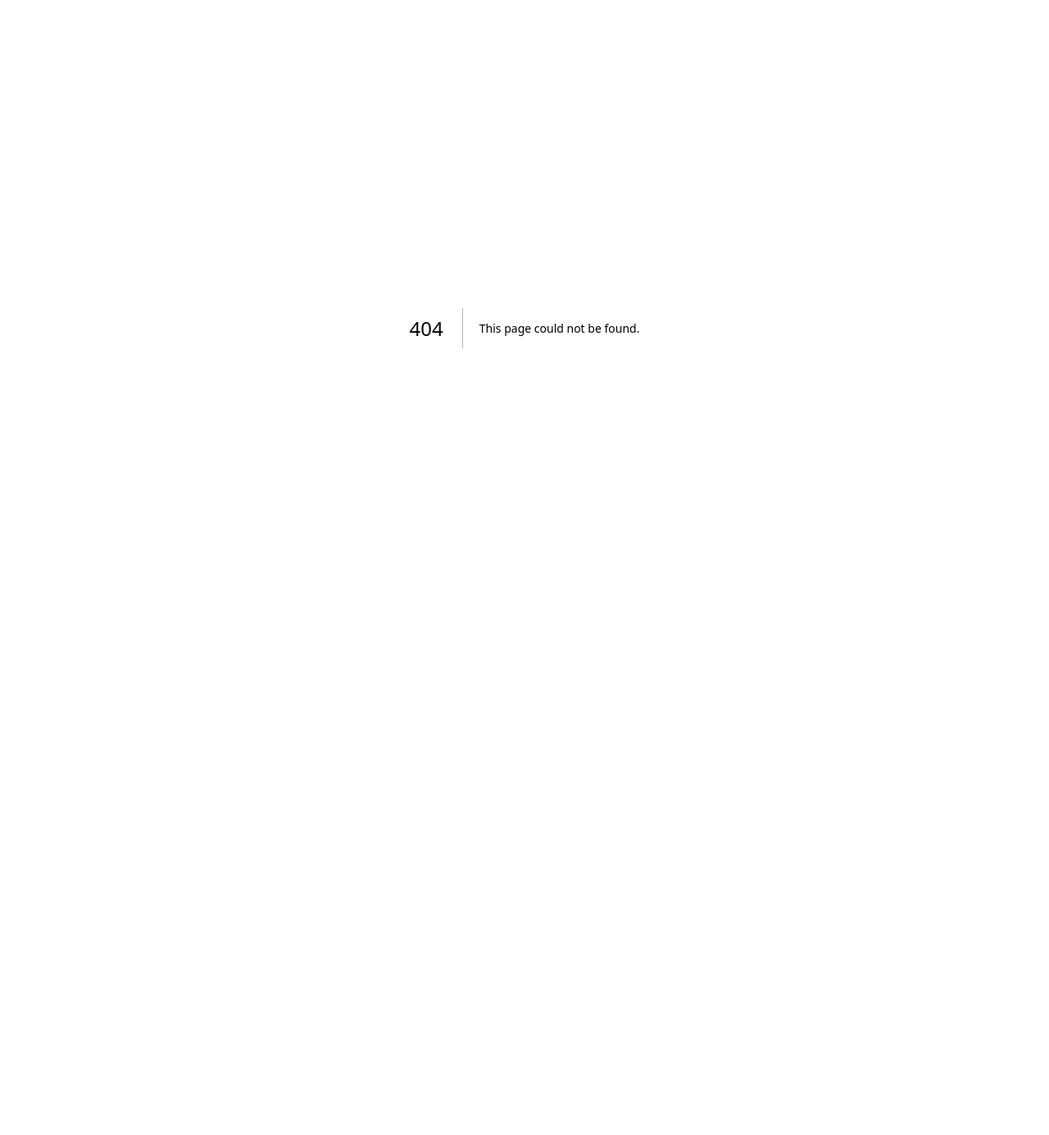
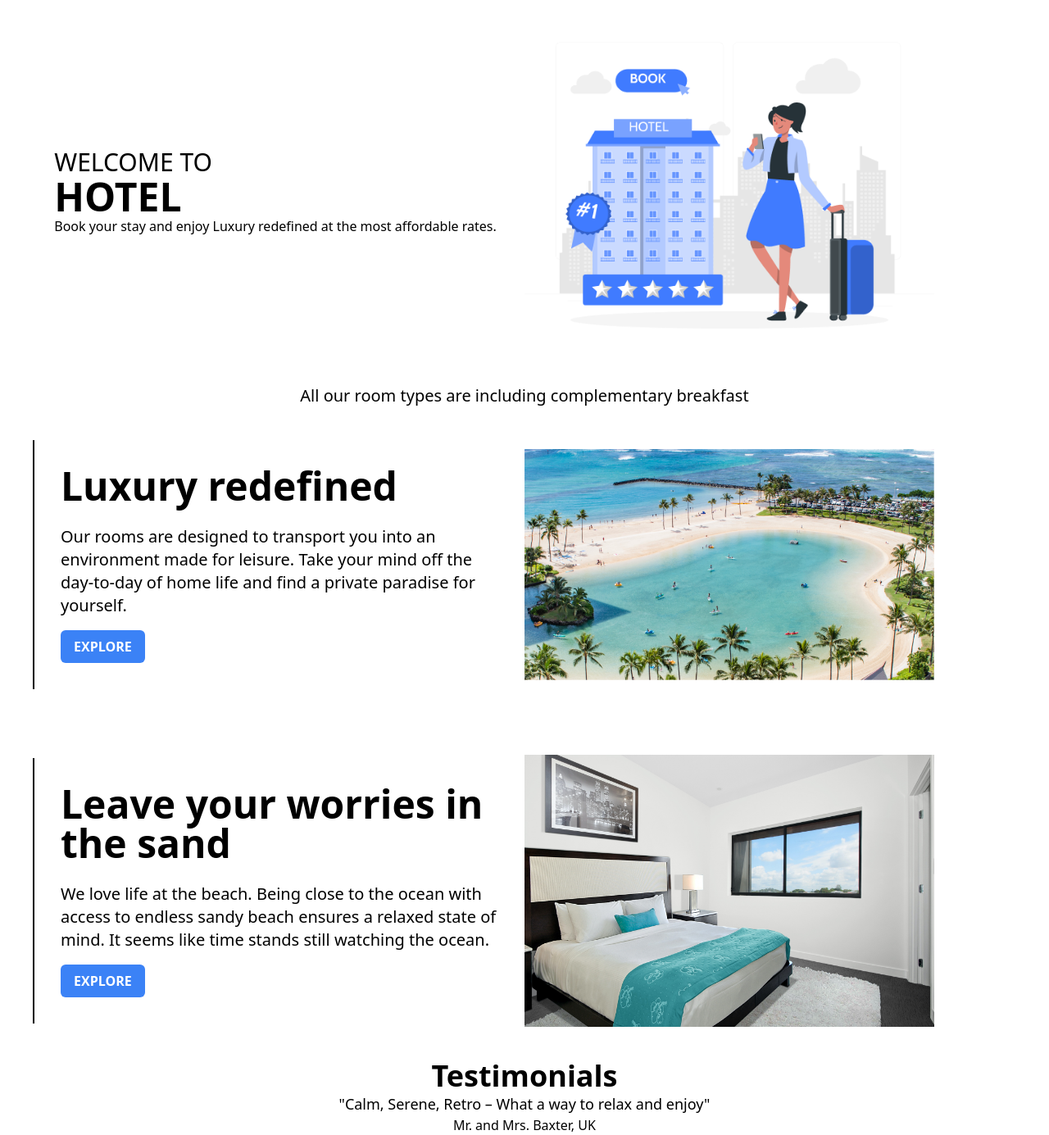
Before and after one commit to TseganeshYifruBerta/SWE-Hotel-Booking-Management-System, a Next.js app in the folder swe-hotel-booking-management-system-web/: page /home in a window 1280 px wide. Before the commit this address had no page. Shown: the whole page at 82% size. Before the commit the page ends 800 px from the top, so only its background shows below. Built offline with nearby package versions, Linux system fonts and the light colour scheme.

Commit message:
implement home ui

```diff
--- /dev/null
+++ b/swe-hotel-booking-management-system-web/components/home/HomeIntro.tsx
@@ -0,0 +1,51 @@
+import React from "react";
+import Image from "next/image";
+import HotelCard from "../hotel/HotelCard";
+import TestimonalsCard from "./TestimonalsCard";
+const HomeIntro: React.FC = () => {
+  return (
+    <div className="">
+      <div className="flex flex-row">
+        <div className="w-1/2 flex items-center justify-center">
+          <div className="ml-8">
+            <h1 className="text-3xl">WELCOME TO</h1>
+            <h1 className="text-5xl font-bold">HOTEL</h1>
+            <h3>
+              Book your stay and enjoy Luxury redefined at the most affordable
+              rates.
+            </h3>
+          </div>
+        </div>
+        <div className="w-1/2">
+          <Image src={"/images/home.png"} alt={""} width={500} height={500} />
+        </div>
+      </div>
+      <div>
+        <h1 className="text-xl flex justify-center">
+          All our room types are including complementary breakfast
+        </h1>
+        <div>
+          <HotelCard
+            hotelname={"Luxury redefined"}
+            hoteldiscription={
+              "Our rooms are designed to transport you into an environment made for leisure. Take your mind off the day-to-day of home life and find a private paradise for yourself."
+            }
+            hotelpicture={"hotel1.png"}
+          />
+          <HotelCard
+            hotelname={"Leave your worries in the sand"}
+            hoteldiscription={
+              "We love life at the beach. Being close to the ocean with access to endless sandy beach ensures a relaxed state of mind. It seems like time stands still watching the ocean. "
+            }
+            hotelpicture={"hotel2.png"}
+          />
+        </div>
+      </div>
+      <div className="">
+        <TestimonalsCard />
+      </div>
+    </div>
+  );
+};
+
+export default HomeIntro;
--- /dev/null
+++ b/swe-hotel-booking-management-system-web/components/home/TestimonalsCard.tsx
@@ -0,0 +1,18 @@
+import React from "react"
+const TestimonalsCard : React.FC = () => {
+    return (
+      <div className="flex justify-center">
+        <div className="flex flex-col">
+          <h1 className="text-4xl font-bold justify-center flex w-full">
+            Testimonials
+          </h1>
+          <h3 className="text-lg justify-center w-full flex">
+            "Calm, Serene, Retro – What a way to relax and enjoy"
+          </h3>
+          <p className="justify-center flex w-full">Mr. and Mrs. Baxter, UK</p>
+        </div>
+      </div>
+    );
+}
+
+export default TestimonalsCard
--- /dev/null
+++ b/swe-hotel-booking-management-system-web/components/hotel/HotelCard.tsx
@@ -0,0 +1,34 @@
+import React from "react"
+import Image from "next/image";
+
+interface Hotel {
+    hotelname : string;
+    hoteldiscription : string;
+    hotelpicture: string;
+
+}
+const HotelCard: React.FC<Hotel> = ({hotelname, hoteldiscription, hotelpicture}) => {
+    return (
+      <div className="flex justify-center">
+        <div className="flex flex-row p-6 m-4 items-center justify-center ">
+          <div className="w-1/2 border-l-2 border-black p-8">
+            <h1 className="font-extrabold text-5xl mb-6">{hotelname}</h1>
+            <p className="text-xl pb-4">{hoteldiscription}</p>
+            <button className="bg-blue-500 rounded-md px-4 py-2 font-bold text-white">
+              EXPLORE
+            </button>
+          </div>
+          <div className="w-1/2">
+            <Image
+              src={`/images/${hotelpicture}`}
+              alt={""}
+              width={500}
+              height={500}
+            />
+          </div>
+        </div>
+      </div>
+    );
+}
+
+export default HotelCard;
--- /dev/null
+++ b/swe-hotel-booking-management-system-web/pages/home/index.tsx
@@ -0,0 +1,9 @@
+import HomeIntro from "@/components/home/HomeIntro";
+
+function HomePage() {
+    return (
+        <div><HomeIntro /></div>
+    )
+}
+
+export default HomePage;
```
